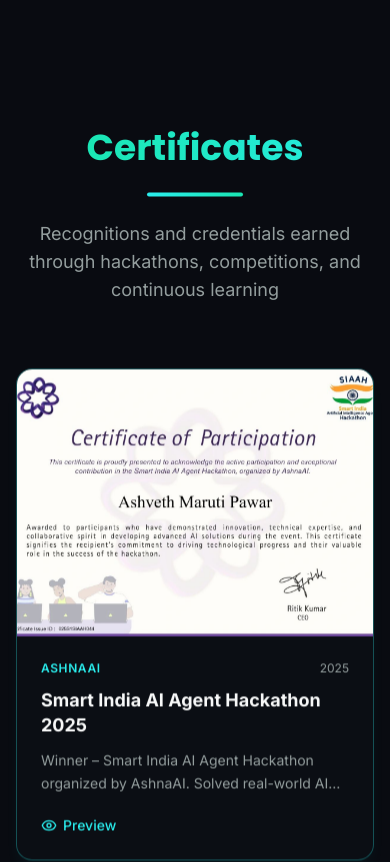
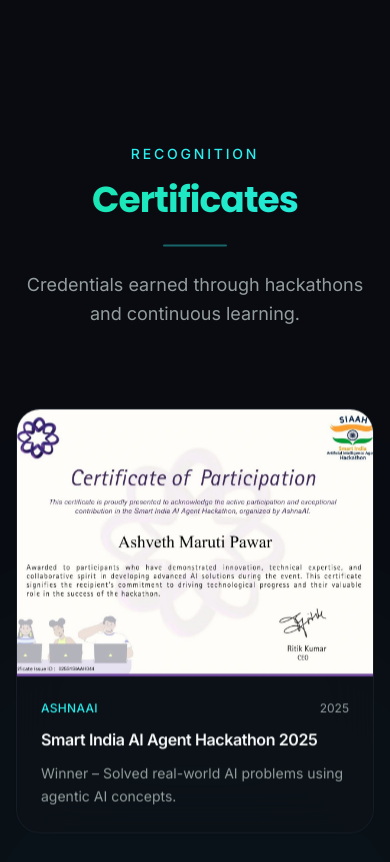
Before and after one commit to Ashveth/ashveth-resume, a React (Vite) app: page / in a window 390 px wide. Shown: the part 9920-10782 px from the top of the page. Built offline with nearby package versions, Linux system fonts and the light colour scheme; the HTML template or start-up script is replaced by a standard one.

Commit message:
Changes
Co-authored-by: Ashveth <215285449+Ashveth@users.noreply.github.com>

```diff
--- a/src/components/CertificatesSection.tsx
+++ b/src/components/CertificatesSection.tsx
@@ -1,6 +1,7 @@
-import { useState } from "react";
+import { useState, useRef, useEffect } from "react";
+import { motion, AnimatePresence } from "framer-motion";
 import { Dialog, DialogContent } from "@/components/ui/dialog";
-import { ExternalLink, ChevronLeft, ChevronRight, X, Download, Eye } from "lucide-react";
+import { X, ChevronLeft, ChevronRight, ExternalLink, Eye } from "lucide-react";
 import smartIndiaCert from "@/assets/smart-india-certificate.png";
 import uxcelerateCert from "@/assets/uxccelerate-certificate.png";
 import buildathonCert from "@/assets/buildathon-certificate.png";
@@ -12,7 +13,7 @@ const certificates = [
     organization: "AshnaAI",
     date: "2025",
     image: smartIndiaCert,
-    description: "Winner – Smart India AI Agent Hackathon organized by AshnaAI. Solved real-world AI problems using agentic AI concepts.",
+    description: "Winner – Solved real-world AI problems using agentic AI concepts.",
   },
   {
     id: 2,
@@ -20,7 +21,7 @@ const certificates = [
     organization: "VibeHack 2025",
     date: "2025",
     image: uxcelerateCert,
-    description: "Certificate of Excellence for developing Stayhub – focused on user-centric design and innovation.",
+    description: "Certificate of Excellence — Stayhub, user-centric design & innovation.",
     verifyUrl: "https://lnkd.in/edbBPQip",
   },
   {
@@ -29,75 +30,112 @@ const certificates = [
     organization: "The Buildathon Foundation",
     date: "November 2025",
     image: buildathonCert,
-    description: "Successfully participated in the annual Build-a-thon Hackathon held from November 7 to 10, 2025.",
+    description: "Certificate of Participation — Nov 7–10, 2025.",
     verifyUrl: "https://verification.givemycertificate.com/vibe012a29-328d-40ed-b9b4-0746d91c1443",
   },
 ];
 
+const cardVariants = {
+  hidden: { opacity: 0, y: 40 },
+  visible: (i: number) => ({
+    opacity: 1,
+    y: 0,
+    transition: {
+      delay: i * 0.15,
+      duration: 0.6,
+      ease: [0.25, 0.46, 0.45, 0.94],
+    },
+  }),
+};
+
 const CertificatesSection = () => {
   const [selectedCert, setSelectedCert] = useState<number | null>(null);
+  const sectionRef = useRef<HTMLElement>(null);
+  const [isVisible, setIsVisible] = useState(false);
 
-  const handlePrevious = () => {
-    if (selectedCert !== null) {
-      setSelectedCert(selectedCert === 0 ? certificates.length - 1 : selectedCert - 1);
-    }
-  };
+  useEffect(() => {
+    const observer = new IntersectionObserver(
+      ([entry]) => {
+        if (entry.isIntersecting) setIsVisible(true);
+      },
+      { threshold: 0.15 }
+    );
+    if (sectionRef.current) observer.observe(sectionRef.current);
+    return () => observer.disconnect();
+  }, []);
 
-  const handleNext = () => {
-    if (selectedCert !== null) {
-      setSelectedCert(selectedCert === certificates.length - 1 ? 0 : selectedCert + 1);
-    }
+  const navigate = (dir: 1 | -1) => {
+    if (selectedCert === null) return;
+    setSelectedCert((selectedCert + dir + certificates.length) % certificates.length);
   };
 
   return (
-    <section id="certificates" className="py-28 relative overflow-hidden">
-      <div className="container mx-auto px-4 lg:px-8 max-w-6xl">
+    <section
+      id="certificates"
+      ref={sectionRef}
+      className="py-32 relative overflow-hidden"
+    >
+      {/* Ambient glow */}
+      <div className="absolute top-1/2 left-1/2 -translate-x-1/2 -translate-y-1/2 w-[800px] h-[800px] rounded-full bg-primary/[0.03] blur-[120px] pointer-events-none" />
+
+      <div className="container mx-auto px-4 lg:px-8 max-w-6xl relative">
         {/* Header */}
-        <div className="text-center mb-16">
-          <h2 className="text-4xl md:text-5xl lg:text-6xl font-display font-bold mb-6 gradient-text">
+        <motion.div
+          initial={{ opacity: 0, y: 30 }}
+          animate={isVisible ? { opacity: 1, y: 0 } : {}}
+          transition={{ duration: 0.7, ease: [0.25, 0.46, 0.45, 0.94] }}
+          className="text-center mb-20"
+        >
+          <p className="text-sm font-medium tracking-[0.2em] uppercase text-primary mb-4">
+            Recognition
+          </p>
+          <h2 className="text-4xl md:text-5xl lg:text-6xl font-display font-bold tracking-tight mb-6 gradient-text">
             Certificates
           </h2>
-          <div className="w-24 h-1 bg-gradient-to-r from-primary to-accent mx-auto rounded-full mb-6" />
-          <p className="text-lg md:text-xl text-muted-foreground max-w-2xl mx-auto">
-            Recognitions and credentials earned through hackathons, competitions, and continuous learning
+          <div className="w-16 h-[2px] bg-primary/40 mx-auto rounded-full mb-6" />
+          <p className="text-lg text-muted-foreground max-w-xl mx-auto leading-relaxed">
+            Credentials earned through hackathons and continuous learning.
           </p>
-        </div>
+        </motion.div>
 
         {/* Grid */}
         <div className="grid grid-cols-1 md:grid-cols-2 lg:grid-cols-3 gap-8">
-          {certificates.map((cert, index) => (
-            <div
+          {certificates.map((cert, i) => (
+            <motion.div
               key={cert.id}
-              className="group glass-card rounded-2xl overflow-hidden hover:scale-[1.03] transition-all duration-500 hover:shadow-xl hover:shadow-primary/10"
-              style={{ animationDelay: `${index * 120}ms` }}
+              custom={i}
+              initial="hidden"
+              animate={isVisible ? "visible" : "hidden"}
+              variants={cardVariants}
+              className="group relative rounded-3xl overflow-hidden bg-card/50 backdrop-blur-xl border border-border/50 shadow-sm hover:shadow-2xl hover:shadow-primary/[0.08] transition-all duration-500 ease-out hover:-translate-y-2 cursor-pointer"
+              onClick={() => setSelectedCert(i)}
             >
               {/* Image */}
-              <div
-                className="relative aspect-[4/3] overflow-hidden cursor-pointer"
-                onClick={() => setSelectedCert(index)}
-              >
+              <div className="relative aspect-[4/3] overflow-hidden bg-muted/30">
                 <img
                   src={cert.image}
                   alt={cert.title}
-                  className="w-full h-full object-cover transition-transform duration-700 group-hover:scale-110"
+                  className="w-full h-full object-cover transition-transform duration-700 ease-out group-hover:scale-105"
                 />
-                <div className="absolute inset-0 bg-gradient-to-t from-background/80 via-transparent to-transparent opacity-0 group-hover:opacity-100 transition-opacity duration-300 flex items-center justify-center">
-                  <div className="p-3 rounded-full bg-primary/90 text-primary-foreground scale-75 opacity-0 group-hover:scale-100 group-hover:opacity-100 transition-all duration-300 delay-100">
-                    <Eye className="w-5 h-5" />
+                {/* Hover overlay */}
+                <div className="absolute inset-0 bg-background/60 backdrop-blur-sm opacity-0 group-hover:opacity-100 transition-all duration-400 flex items-center justify-center">
+                  <div className="flex items-center gap-2 px-5 py-2.5 rounded-full bg-primary text-primary-foreground text-sm font-medium scale-90 opacity-0 group-hover:scale-100 group-hover:opacity-100 transition-all duration-300 delay-100">
+                    <Eye className="w-4 h-4" />
+                    View
                   </div>
                 </div>
               </div>
 
               {/* Content */}
               <div className="p-6 space-y-3">
-                <div className="flex items-center justify-between">
-                  <span className="text-xs font-semibold text-primary tracking-wider uppercase">
+                <div className="flex items-center justify-between text-xs">
+                  <span className="font-medium text-primary tracking-wide uppercase">
                     {cert.organization}
                   </span>
-                  <span className="text-xs text-muted-foreground">{cert.date}</span>
+                  <span className="text-muted-foreground">{cert.date}</span>
                 </div>
 
-                <h3 className="text-lg font-bold text-foreground leading-snug line-clamp-2 group-hover:text-primary transition-colors duration-300">
+                <h3 className="text-base font-semibold text-foreground leading-snug tracking-tight line-clamp-2 group-hover:text-primary transition-colors duration-300">
                   {cert.title}
                 </h3>
 
@@ -105,62 +143,63 @@ const CertificatesSection = () => {
                   {cert.description}
                 </p>
 
-                <div className="flex gap-3 pt-2">
-                  <button
-                    onClick={() => setSelectedCert(index)}
-                    className="flex items-center gap-1.5 text-sm text-primary hover:text-accent transition-colors duration-300 font-medium"
-                  >
-                    <Eye className="w-4 h-4" />
-                    Preview
-                  </button>
                 {cert.verifyUrl && (
                   <a
                     href={cert.verifyUrl}
                     target="_blank"
                     rel="noopener noreferrer"
-                      className="flex items-center gap-1.5 text-sm text-muted-foreground hover:text-primary transition-colors duration-300 font-medium"
+                    onClick={(e) => e.stopPropagation()}
+                    className="inline-flex items-center gap-1.5 text-xs text-muted-foreground hover:text-primary transition-colors duration-300 pt-1"
                   >
-                      <ExternalLink className="w-4 h-4" />
+                    <ExternalLink className="w-3.5 h-3.5" />
                     Verify
                   </a>
                 )}
               </div>
-              </div>
-            </div>
+            </motion.div>
           ))}
         </div>
       </div>
 
-      {/* Lightbox Modal */}
-      <Dialog open={selectedCert !== null} onOpenChange={() => setSelectedCert(null)}>
-        <DialogContent className="max-w-5xl w-full h-[85vh] p-0 bg-background/95 backdrop-blur-xl border-primary/20 rounded-2xl overflow-hidden">
+      {/* Modal */}
+      <AnimatePresence>
+        {selectedCert !== null && (
+          <Dialog open onOpenChange={() => setSelectedCert(null)}>
+            <DialogContent className="max-w-5xl w-[95vw] max-h-[90vh] p-0 bg-background/80 backdrop-blur-2xl border-border/30 rounded-3xl overflow-hidden shadow-2xl">
               <button
                 onClick={() => setSelectedCert(null)}
-            className="absolute top-4 right-4 z-50 p-2 rounded-full bg-muted/80 hover:bg-muted transition-colors"
+                className="absolute top-5 right-5 z-50 p-2 rounded-full bg-muted/60 backdrop-blur-sm hover:bg-muted transition-all duration-200"
               >
-            <X className="w-5 h-5" />
+                <X className="w-4 h-4" />
               </button>
 
-          {selectedCert !== null && (
-            <div className="relative w-full h-full flex items-center justify-center p-6 md:p-10">
+              <div className="relative flex flex-col items-center justify-center p-6 md:p-12 min-h-[60vh]">
+                {/* Nav buttons */}
                 <button
-                onClick={(e) => { e.stopPropagation(); handlePrevious(); }}
-                className="absolute left-3 z-50 p-2.5 rounded-full bg-muted/80 hover:bg-muted transition-all hover:scale-110"
+                  onClick={(e) => { e.stopPropagation(); navigate(-1); }}
+                  className="absolute left-4 top-1/2 -translate-y-1/2 z-50 p-2.5 rounded-full bg-muted/60 backdrop-blur-sm hover:bg-muted transition-all duration-200 hover:scale-105"
                 >
                   <ChevronLeft className="w-5 h-5" />
                 </button>
 
-              <div className="flex flex-col items-center justify-center max-h-full gap-5">
+                <motion.div
+                  key={selectedCert}
+                  initial={{ opacity: 0, scale: 0.96 }}
+                  animate={{ opacity: 1, scale: 1 }}
+                  exit={{ opacity: 0, scale: 0.96 }}
+                  transition={{ duration: 0.35, ease: [0.25, 0.46, 0.45, 0.94] }}
+                  className="flex flex-col items-center gap-6 max-w-full"
+                >
                   <img
                     src={certificates[selectedCert].image}
                     alt={certificates[selectedCert].title}
-                  className="max-w-full max-h-[60vh] object-contain rounded-xl shadow-2xl animate-scale-in"
+                    className="max-w-full max-h-[55vh] object-contain rounded-2xl shadow-xl"
                   />
-                <div className="text-center space-y-2 animate-fade-in">
-                  <span className="text-xs font-semibold text-primary tracking-wider uppercase">
-                    {certificates[selectedCert].organization} • {certificates[selectedCert].date}
-                  </span>
-                  <h3 className="text-xl md:text-2xl font-bold text-foreground">
+                  <div className="text-center space-y-2">
+                    <p className="text-xs font-medium tracking-[0.15em] uppercase text-primary">
+                      {certificates[selectedCert].organization} · {certificates[selectedCert].date}
+                    </p>
+                    <h3 className="text-xl md:text-2xl font-semibold tracking-tight">
                       {certificates[selectedCert].title}
                     </h3>
                     {certificates[selectedCert].verifyUrl && (
@@ -168,38 +207,41 @@ const CertificatesSection = () => {
                         href={certificates[selectedCert].verifyUrl}
                         target="_blank"
                         rel="noopener noreferrer"
-                      className="inline-flex items-center gap-1.5 text-sm text-primary hover:text-accent transition-colors"
+                        className="inline-flex items-center gap-1.5 text-sm text-primary hover:text-accent transition-colors duration-200"
                       >
-                      <ExternalLink className="w-4 h-4" />
+                        <ExternalLink className="w-3.5 h-3.5" />
                         Verify Certificate
                       </a>
                     )}
                   </div>
-              </div>
+                </motion.div>
 
                 <button
-                onClick={(e) => { e.stopPropagation(); handleNext(); }}
-                className="absolute right-3 z-50 p-2.5 rounded-full bg-muted/80 hover:bg-muted transition-all hover:scale-110"
+                  onClick={(e) => { e.stopPropagation(); navigate(1); }}
+                  className="absolute right-4 top-1/2 -translate-y-1/2 z-50 p-2.5 rounded-full bg-muted/60 backdrop-blur-sm hover:bg-muted transition-all duration-200 hover:scale-105"
                 >
                   <ChevronRight className="w-5 h-5" />
                 </button>
 
                 {/* Dots */}
-              <div className="absolute bottom-4 left-1/2 -translate-x-1/2 flex gap-2">
+                <div className="absolute bottom-5 left-1/2 -translate-x-1/2 flex gap-2">
                   {certificates.map((_, i) => (
                     <button
                       key={i}
                       onClick={() => setSelectedCert(i)}
-                    className={`h-2 rounded-full transition-all duration-300 ${
-                      i === selectedCert ? "bg-primary w-7" : "bg-muted-foreground/30 w-2"
+                      className={`h-1.5 rounded-full transition-all duration-400 ${
+                        i === selectedCert
+                          ? "bg-primary w-6"
+                          : "bg-muted-foreground/25 w-1.5 hover:bg-muted-foreground/40"
                       }`}
                     />
                   ))}
                 </div>
               </div>
-          )}
             </DialogContent>
           </Dialog>
+        )}
+      </AnimatePresence>
     </section>
   );
 };
```
Lines whose indentation alone changed are shown as unchanged.
